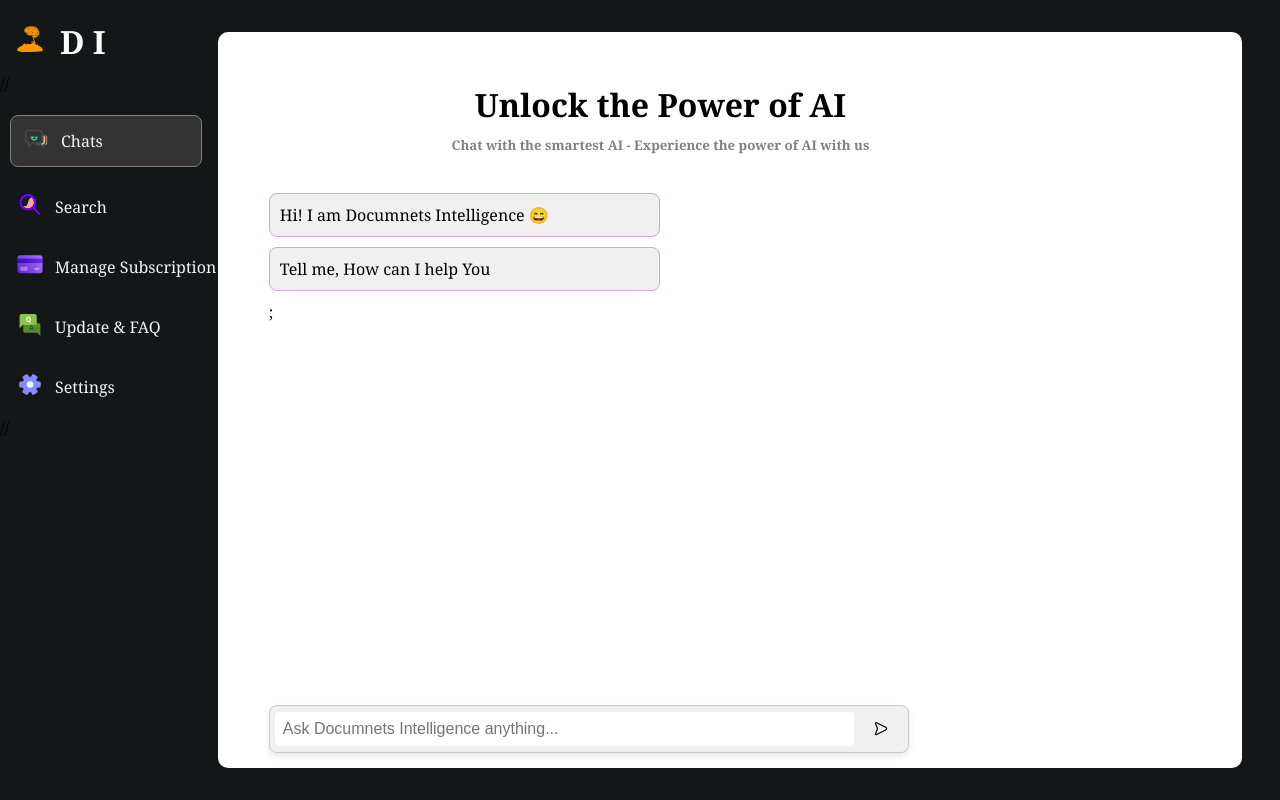
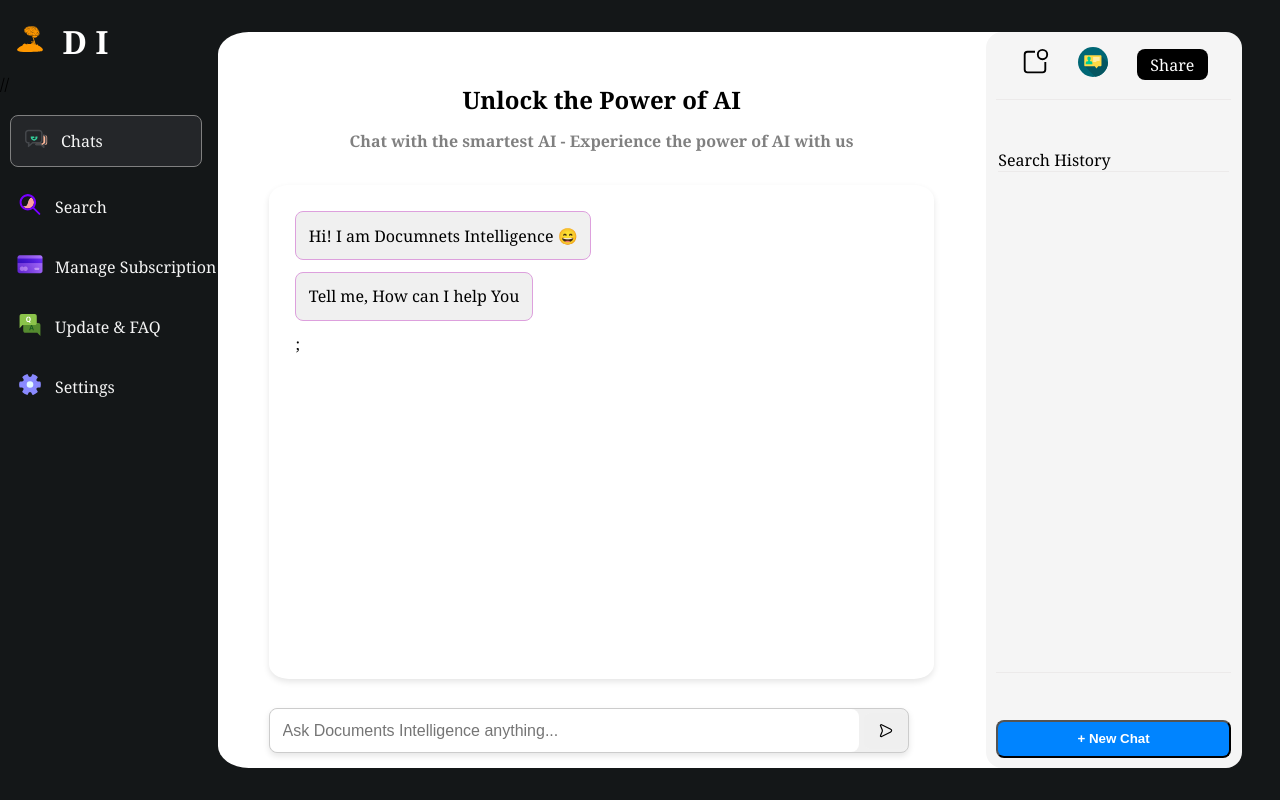
Before and after one commit to sanjeev74kr/AI-Chatbot, a React (Create React App) app: page / in a window 1280 px wide. Built offline with nearby package versions, Linux system fonts and the light colour scheme.

Commit message:
Make side componnent- chat history section

```diff
--- a/src/App.js
+++ b/src/components/App.js
@@ -1,5 +1,5 @@
-import './css/App.css';
-import Chats from './components/Chats'
+import '../css/App.css';
+import Chats from './Chats'
 import { useState } from 'react';
 
 function App() {
@@ -47,7 +47,7 @@ function App() {
             <span className="text">Settings</span>
           </div>
         </div>
-      //<div className='Horizontal-line'></div>
+      {/* <div className='Horizontal-line'></div> */}
       </div>
 
       <div className="Chat-component">
--- a/src/components/Chats.js
+++ b/src/components/Chats.js
@@ -30,16 +30,17 @@ function Chats() {
     }
 
     return (
-        <div className="Chats-UI">
-            <div className="Chats-section">
+        <main className="Chats-UI">
+            <section className="Chats-left-section">
                 <div className="Chats-heading">
                     <div className="Chats-heading1">
                         <h1 >Unlock the Power of AI</h1>
                     </div>
                     <div className="Chats-heading2">
-                        <h5>Chat with the smartest AI - Experience the power of AI with us</h5>
+                        <h4>Chat with the smartest AI - Experience the power of AI with us</h4>
                     </div>
                 </div>
+
                 <div className="Chats-conversation">
                     <div className="message bot">Hi! I am Documnets Intelligence 😄</div>
                     <div className="message bot">Tell me, How can I help You</div>
@@ -51,9 +52,8 @@ function Chats() {
                     ))};
                 </div>
 
-            </div>
             <div className="Chats-input-box">
-                <input type="text" className="input-box" placeholder="Ask Documnets Intelligence anything..."
+                <input type="text" className="input-box" placeholder="Ask Documents Intelligence anything..."
                     value={inputValue}
                     onChange={handleInputChange} />
 
@@ -62,19 +62,26 @@ function Chats() {
                 </button>
 
             </div>
+            </section>
 
-             {/* <div className="Chats-history-section">
+             <section className="Chats-right-section">
                 <div className="Chat-history-top">
-                    <span className="Notifcation"></span>
-                    <span className="Profile"></span>
-                    <span className="Share"></span>
+                    <span className="Notifcation"><img src='./notification.svg' alt="notification"/></span>
+                    <span className="Profile"><img src='./profile.svg' alt="profile-pic"/></span>
+                    <span className="Share-button"><p>Share</p></span>
                 </div>
-                <div className="Chat-history"><h3>Search History</h3></div>
+                <div className="Horizontal-line"></div>
+
+                <div className="Chat-history"><p>Search History</p>
+                <div className="Horizontal-line"></div>
+                </div>
+                <div className="Horizontal-line"></div>
+
                 <div className="New-chat">
-                    <button className="New-chat-button">New Chat</button>
+                    <button className="New-chat-button"> + New Chat </button>
                 </div>
-            </div> */}
-        </div >
+            </section>
+        </main >
     )
 }
 
--- a/src/css/App.css
+++ b/src/css/App.css
@@ -4,9 +4,9 @@
   box-sizing: border-box;
 }
 .App{
+  display: flex;
   background-color:rgb(20 23 24);
   min-height:100vh;
-  display: flex;
   flex-direction: column;
   font-family:Cambria, Cochin, Georgia, Times, 'Times New Roman', serif;
 }
@@ -30,13 +30,14 @@
 
 .DI-text{
   color:white;
-  margin-left: 10px;
+  margin-left: 1%;
 }
 
 .Menu {
-  margin-top: 10px;
   display: flex;
   flex-direction: column;
+  justify-content: space-evenly;
+  margin-top: 10px;
 }
 
 .Menu-item{
@@ -49,7 +50,7 @@
 }
 
 .selected{
-  background-color:#333;
+  background-color:#242629;
   border: 1px solid grey;
   border-radius: 8px;
   padding: 10px;
@@ -71,12 +72,12 @@
   color: whitesmoke;
 }
 
-/*.Horizontal-line{
+.Horizontal-line{
   position: relative;
-  width: 15%; /* Adjust the width as needed */
-  /*height: 0;
-  border-top: 1px solid whitesmoke; /* Adjust color and style as needed */
-/*}*/
+  width: 100%; /* Adjust the width as needed */
+  height: 0;
+  border-top: 1px solid #eceaea; /* Adjust color and style as needed */
+}
 
 .Chat-component{
   position: absolute;
@@ -85,6 +86,8 @@
   z-index: 10;
   margin-left: 10%;
 }
+
+
 
 
 
--- a/src/css/Chats.css
+++ b/src/css/Chats.css
@@ -1,91 +1,100 @@
+*{
+  box-sizing: border-box;
+  padding: 0px;
+  margin: 0px;
 
-.Chats-UI{
+}
+
+/* Chats Main container */
+.Chats-UI {
   display: flex;
   min-height: 92vh;
   min-width: 80vw;
-    background-color:white;
-    border-radius: 10px;
-    padding: 5%;
+  background-color: white;
+  border-radius: 3%;
   flex-direction: row;
 }
 
-.Chats-heading{
-    display: flex;
-    flex-direction: column;
-    flex-wrap: nowrap;
-    align-items: center;
-    margin-bottom:5%;
 
-}
-.Chats-heading1{
-    display: flex;
-    flex-wrap: nowrap;
-}
-.Chats-heading2{
-    margin-top: 10px;
-    display: flex;
-    flex-wrap: nowrap;
-    color:grey;
-}
-
-.Chats-section{
-    flex: 0 0 85% ;
+/* Chats left section container */
+.Chats-left-section {
+  flex: 0 0 75%;
+  padding: 5%;
 }
 
 
-.Chat-conversation{
-    max-height: 100%;
-    height: 440px;
-    width: 350px;
-    padding: 10px;
-    background-color:#ccc;
-    border: 1px solid #ccc;
+/* heading container */
+.Chats-heading {
+  display: flex;
+  flex-direction: column;
+  align-items: center;
+  margin-bottom: 5%;
+  justify-content: space-evenly;
+}
+
+
+/*heading-1 */
+.Chats-heading1 {
+  margin-bottom: 2%;
+}
+
+
+/*heading-2 */
+.Chats-heading2 {
+  color: grey;
+}
+
+
+/* conversation-display */
+.Chats-conversation{
   box-shadow: 0px 3px 6px rgba(0, 0, 0, 0.1);
   display: flex;
   flex-direction: column;
   overflow: auto;
   scroll-behavior: auto;
+  height: 78%;
+  padding: 4%;
+  border-radius: 3%;
 }
 
-.user,.bot{
-  padding: 10px;
-  margin-bottom: 10px;
-  max-width: 50%; /* Limiting the maximum width of messages */
-  word-wrap: break-word; /* Wrapping long words */
-  overflow-wrap: break-word; /* Fallback for older browsers */
-  word-break: break-word; /* Additional support for word breaking */
+
+/*customization of user and bot */
+.user,
+.bot {
+  padding: 2%;
+  margin-bottom: 2%;
+  max-width: 50%;
+  /* Limiting the maximum width of messages */
+  word-wrap: break-word;
+  /* Wrapping long words */
+  overflow-wrap: break-word;
+  /* Fallback for older browsers */
+  word-break: break-word;
+  /* Additional support for word breaking */
   font-size: 16px;
   border-radius: 8px;
 }
 
 
+/*user chat customization */
 .user {
   background-color: #e2f7fd;
   align-self: flex-end;
   border: 1px solid #ccc;
 }
 
+/*bot chat customization */
 .bot {
   background-color: #f0f0f0;
-  align-self:flex-start;
+  align-self: flex-start;
   border: 1px solid plum;
 }
 
-.Chats-history-section{
-    flex:0 0 20% ;
-    position: absolute;
-    left: 80%;
-    background-color: whitesmoke;
-    min-height: 95%;
-
-
-}
-
+/*input box container*/
 .Chats-input-box {
   display: flex;
-    align-items:center;
+  align-items: center;
   width: 50vw;
-    padding: 5px;
   background-color: #f0f0f0;
   border: 1px solid #ccc;
   border-radius: 8px;
@@ -93,14 +102,17 @@
   position: absolute;
   bottom: 2%;
 }
+
+/*input box */
 .input-box {
   flex-grow: 1;
-    padding: 8px;
+  padding: 2%;
   border: none;
-    border-radius: 4px;
+  border-radius: 8px;
   font-size: 16px;
 }
 
+/*send button */
 .send-button {
   border: none;
   border-radius: 8px;
@@ -110,8 +122,66 @@
   margin-left: 5px;
 }
 
+/*send button image */
 .send-button img {
   width: 20px;
   height: 20px;
   vertical-align: middle;
 }
+
+/*chats-right-section-container */
+.Chats-right-section{
+  display: flex;
+  flex-direction: column;
+  background-color:whitesmoke;
+  flex: 0 0 25%;
+  margin: 0%;
+  padding: 1%;
+  border-radius: 16px;
+}
+
+/*Chat history top section*/
+.Chat-history-top{
+  display: flex;
+  align-items: center;
+  margin-top: 0%;
+  margin-bottom: 5%;
+  justify-content: space-evenly;
+}
+
+
+
+.Share-button{
+  display: flex;
+  justify-content: center;
+ background-color: black;
+ color: white;
+ font-size: 16px;
+ padding: 2%;
+ width: 30%;
+ border-radius: 8px;
+}
+
+.Chat-history{
+  margin-top: 20%;
+  height: 100%;
+  padding: 1%;
+  font-size: 1 em;
+
+}
+
+.New-chat{
+  display: flex;
+  margin-top: 20%;
+  justify-content: center;
+}
+
+.New-chat-button{
+  background-color:rgb(0 132 255);
+  color:white;
+  border-radius: 8px;
+  font-size: 1 em;
+  font-weight: 600;
+  padding: 4%;
+  width: 100%;
+}
--- a/src/index.js
+++ b/src/index.js
@@ -1,7 +1,8 @@
 import React from 'react';
 import ReactDOM from 'react-dom/client';
 import './css/index.css';
-import App from './App';
+import App from './components/App';
+
 import reportWebVitals from './reportWebVitals';
 
 const root = ReactDOM.createRoot(document.getElementById('root'));
```
Also changed, not shown: public/notification.svg (added), public/profile.svg (added). Lines whose indentation alone changed are shown as unchanged.
